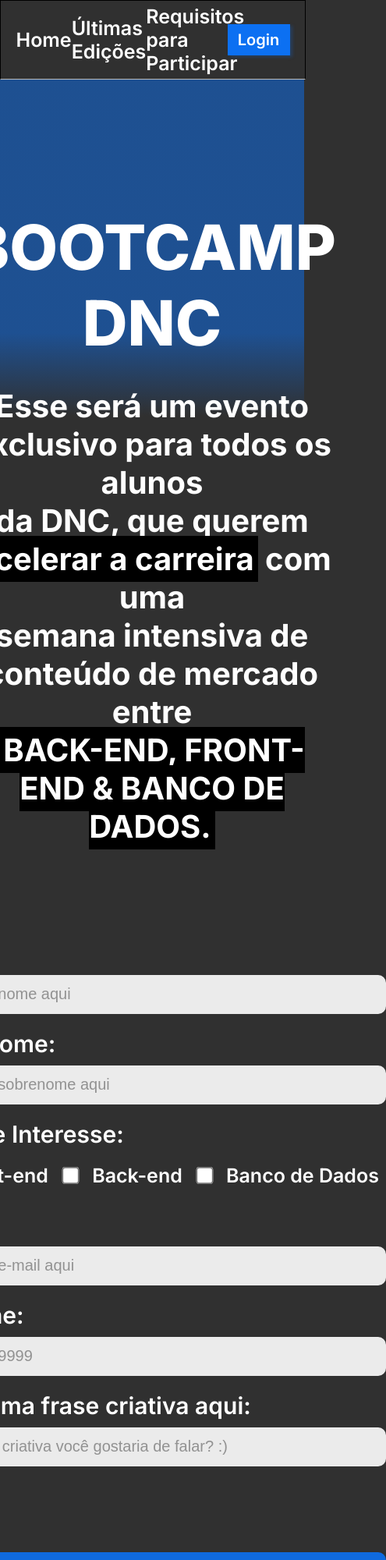
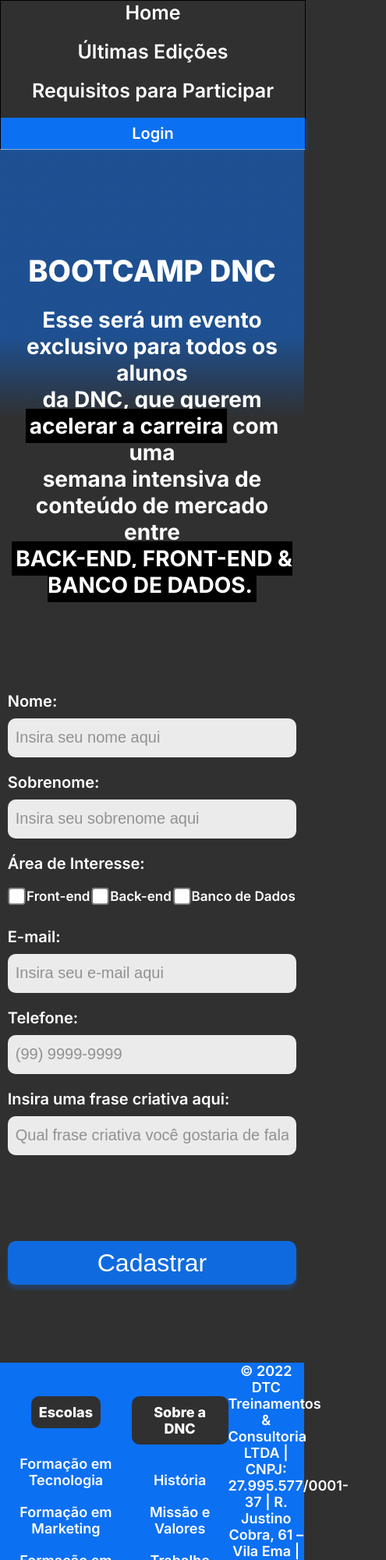
Before and after one commit to ngoncalv/bootcamp-dnc, a plain HTML site: page index.html in a window 390 px wide. Shown: the top 2000 px of the page at 78% size, 495 px wide, since content can reach past the window. Drawn offline with Linux system fonts and the light colour scheme; a web font is replaced by a local one.

Commit message:
Adicionando media queries para mobile

```diff
--- a/estilo.css
+++ b/estilo.css
@@ -158,3 +158,140 @@
         box-shadow: 0px 6px 4px 0px rgba(12, 112, 242, 0.25);
         cursor: pointer;
     }
+
+    /* Footer */
+    footer{
+        width: 100%;
+        background-color: var(--azul-dnc);
+    }
+
+    footer .linha1{
+        display: flex;
+        justify-content: space-around;
+        align-items: center;
+    }
+
+    footer ul{
+        list-style: none;
+        margin: 0px;
+        padding: 0px;
+    }
+
+
+    footer nav{
+        display: flex;
+        flex-direction: column;
+        align-items: center;
+        height: 330px;
+    }
+
+    footer h5{
+        text-align: center;
+        color: white;
+        font-weight: 800;
+        font-size: 18px;
+        font-family: var(--fonte-padrao);
+        background-color: var(--preto-dnc);
+        border-radius: 10px;
+        padding: 10px 10px 10px 10px;
+        margin-bottom: 15px;
+    }
+
+    footer ul li{
+        text-align: center;
+        color: white;
+        font-weight: 600;
+        font-size: 18px;
+        font-family: var(--fonte-padrao);
+        margin: 20px 0px 20px 0px;
+    }
+
+    footer ul li a{
+        color: white;
+        text-decoration: none;
+    }
+
+    footer ul li a:hover{
+        color: var(--cinza-hover);
+    }
+
+    footer .endereco{
+        font-weight: 600;
+        font-size: 18px;
+        font-family: var(--fonte-padrao);
+        color: white;
+        text-align: center;
+        width: 25%;
+    }
+
+    footer .linha2{
+        display: flex;
+        justify-content: center;
+        margin: 0px;
+        padding: 10px;
+        height: 35px;
+    }
+
+    footer .linha2 a{
+        background-color: var(--azul-dnc);
+        font-size: 18px;
+        font-weight: 600;
+        font-family: var(--fonte-padrao);
+        color: white;
+        text-decoration: none;
+        padding: 5px;
+    }
+
+    footer .linha2 a:first-child{
+        border-right: 3px solid white;
+    }
+
+    footer .linha2 a:hover{
+        color: var(--cinza-hover);
+    }
+
+    @media only screen and (max-width: 600px) {
+        /* Menu */
+        #principal{
+            flex-direction: column;
+            height: auto;
+        }
+
+        #menu{
+            flex-direction: column;
+            width: 100%;
+            margin: 0px;
+        }
+
+        #menu a{
+            height: 50px;
+            align-items: center;
+        }
+
+        #principal button{
+            width: 100%;
+            margin: 0px;
+        }
+
+        /* Section */
+
+        section h1{
+            font-size: 38px;
+        }
+
+        section h2{
+            font-size: 28px;
+            padding-right: 15px;
+            padding-left: 15px;
+        }
+
+        form{
+            width: 95%;
+            font-size: 20px;
+        }
+
+        .checkbox-itens label{
+            font-size: 17px;
+        }
+
+        }
--- a/index.html
+++ b/index.html
@@ -71,6 +71,56 @@
         </form>
     </section>
 
+    <footer>
+
+        <div class="linha1">
+            <nav>
+                <h5>Escolas</h5>
+                <ul>
+                    <li>
+                        <a href="">Formação em Tecnologia</a>
+                    </li>
+                    <li>
+                        <a href="">Formação em Marketing</a>
+                    </li>
+                    <li>
+                        <a href="">Formação em Dados</a>
+                    </li>
+                    <li>
+                        <a href="">Formação em Projetos</a>
+                    </li>
+                    <li>
+                        <a href="">Formação em Produto</a>
+                    </li>
+                </ul>
+            </nav>
+            <nav>
+                <h5>Sobre a DNC</h5>
+                <ul>
+                    <li>
+                        <a href="">História</a>
+                    </li>
+                    <li>
+                        <a href="">Missão e Valores</a>
+                    </li>
+                    <li>
+                        <a href="">Trabalhe Conosco</a>
+                    </li>
+                    <li>
+                        <a href="">Conteúdo Gratuito</a>
+                    </li>
+                </ul>
+            </nav>
+            <div class="endereco">
+                © 2022 DTC Treinamentos & Consultoria LTDA | CNPJ: 27.995.577/0001-37 | R. Justino Cobra, 61 – Vila Ema | São José dos Campos – SP | CEP 12243-030
+            </div>
+        </div>
+        <div class="linha2">
+            <a href="">Termos de Uso</a>
+            <a href="">Política de Privacidade</a>
+        </div>
+
+    </footer>
 
 </body>
 </html>
```
